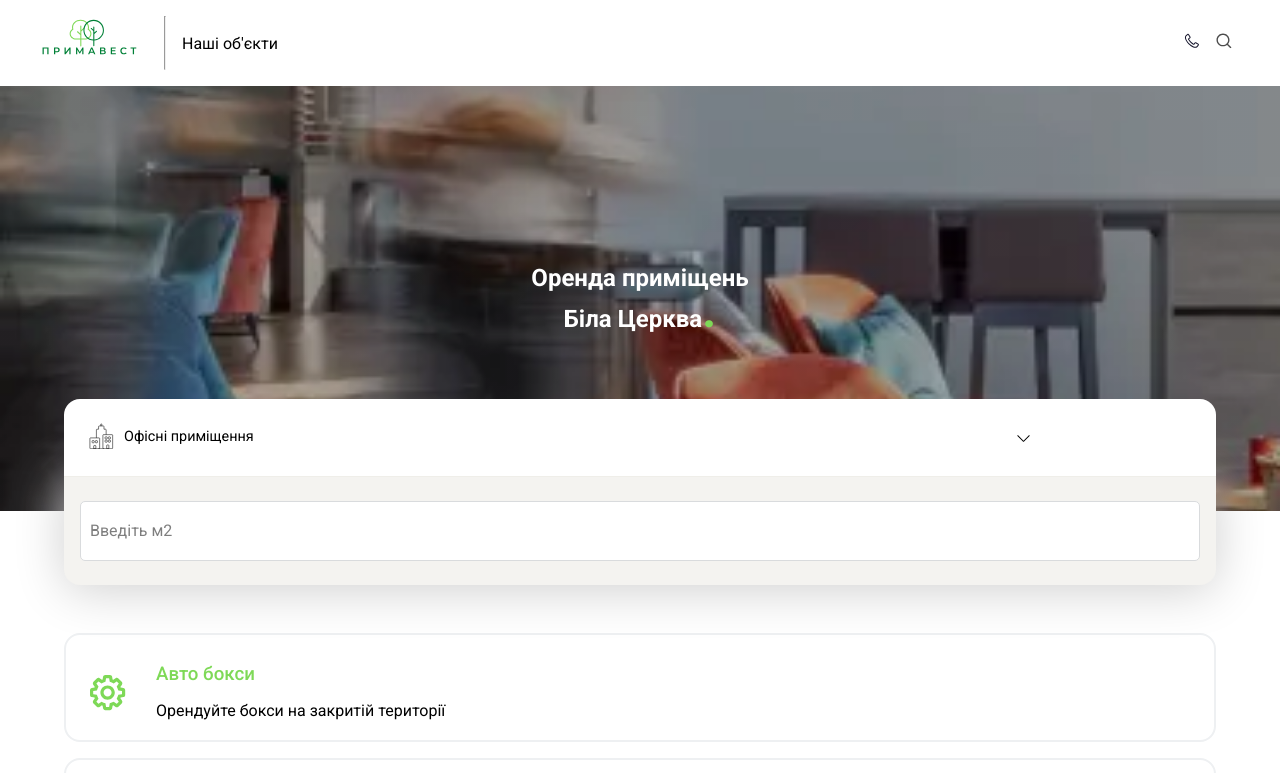
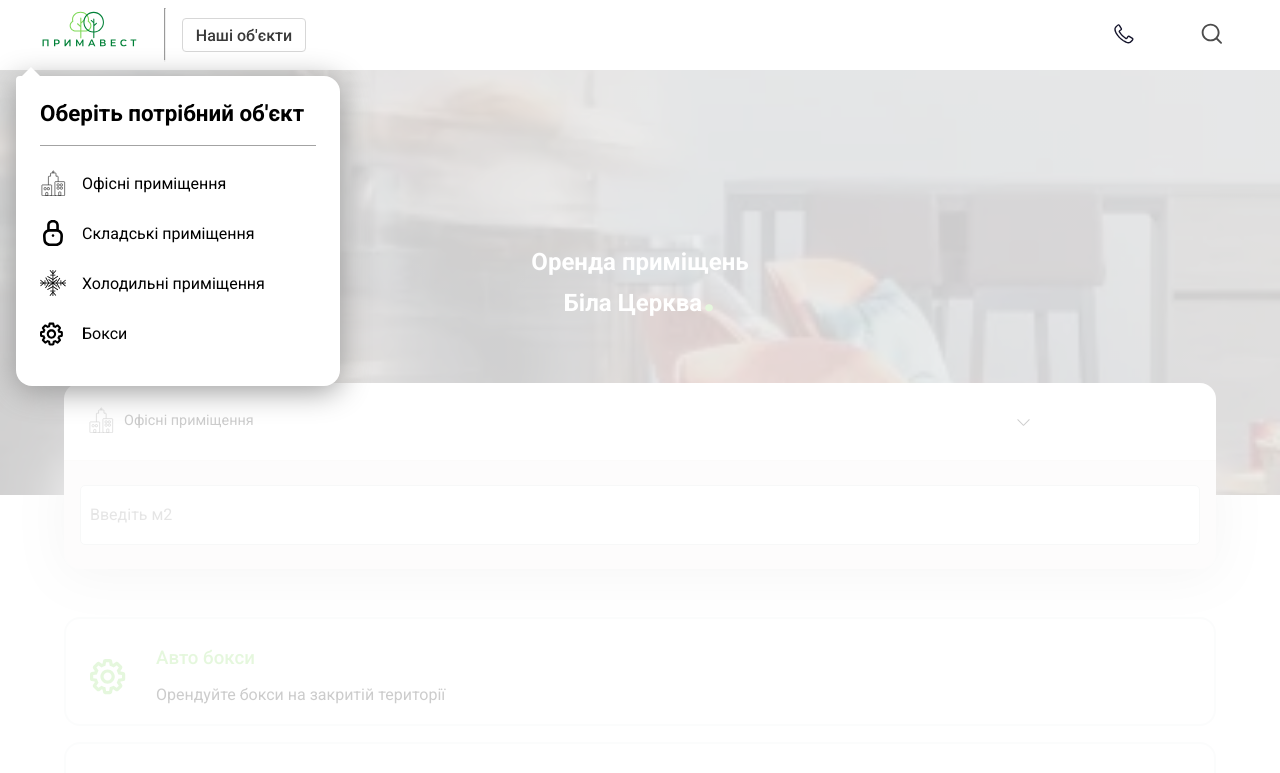
Before and after one commit to VLSLV333/StorageNextJS, a Next.js app: page / in a window 1280 px wide. Shown: the top 773 px of the page. Built offline with nearby package versions, Linux system fonts and the light colour scheme.

Commit message:
feat: almost create tablet header version, add modal tablet and desktop version, decide to create find page

```diff
--- a/components/mainPage/header/Header.jsx
+++ b/components/mainPage/header/Header.jsx
@@ -37,36 +37,35 @@ function Header() {
         </ul>
       </nav>
       <nav className={style.navDesktop}>
-        <ul
-          style={{
-            display: "flex",
-            justifyContent: "space-between",
-            padding: "0 2rem",
-          }}
-        >
+        <ul className={style.navDesktopUpperUl}>
           <li>
-            <ul style={{ display: "flex", gap: "1rem", alignItems: "center" }}>
+            <ul className={style.navDesktopFirstInnerUl}>
               <li>
                 <a href="./">
                   <Logo />
                 </a>
               </li>
-              <hr style={{ height: "3.4rem", backgroundColor: "#EBEBEB" }} />
-              <li>Наші об&apos;єкти</li>
+              <hr className={style.hr} />
+              <li>
+                <button className={style.objectsButton}>
+                  Наші об&apos;єкти
+                </button>
+              </li>
             </ul>
           </li>
-          <li style={{ display: "flex", alignItems: "center" }}>
-            <ul style={{ display: "flex", gap: "1rem" }}>
+          <li className={style.lastUpperDesktopLi}>
+            <ul className={style.lastInnerUlDesktopLi}>
               <li>
-                <button type="button">
-                  <Phone />
+                <button type="button" className={style.desktopIconButon}>
+                  <Phone h={22} w={22} />
                 </button>
               </li>
               <li>
-                {" "}
-                <button type="button">
-                  <Find />
-                </button>
+                <a href="./find">
+                  <button type="button" className={style.desktopIconButon}>
+                    <Find h={22} w={22} />
+                  </button>
+                </a>
               </li>
             </ul>
           </li>
--- a/components/mainPage/header/Header.module.scss
+++ b/components/mainPage/header/Header.module.scss
@@ -1,6 +1,6 @@
 .navMobile {
   min-height: 55px;
-  padding: 0.5rem  1rem 0 0.5rem;
+  padding: 0.5rem 1rem 0 0.5rem;
 }
 
 .ul {
@@ -25,7 +25,7 @@
   flex-direction: row;
   justify-content: space-between;
 }
-.navDesktop{
+.navDesktop {
   display: none;
 }
 
@@ -33,8 +33,66 @@
   .navMobile {
     display: none;
   }
-  .navDesktop{
+  .navDesktop {
     display: block;
-    padding: 1rem;
+    padding: 0.5rem 1rem;
   }
 }
+
+.navDesktopUpperUl {
+  display: flex;
+  justify-content: space-between;
+  padding: 0 2rem;
+}
+
+.navDesktopFirstInnerUl {
+  display: flex;
+  gap: 1rem;
+  align-items: center;
+}
+
+.hr {
+  height: 3.4rem;
+  background-color: #ebebeb;
+}
+
+.lastUpperDesktopLi {
+  display: flex;
+  align-items: center;
+}
+
+.lastInnerUlDesktopLi {
+  display: flex;
+  gap: 3rem;
+}
+
+.objectsButton {
+  border: 1px solid #d7d7d7;
+  padding: 0.4rem 0.8rem;
+  border-radius: 4px;
+  font-size: 1rem;
+  font-weight: 500;
+  color: #393939;
+}
+
+//  в залежності від стейту в нашому редаксі змінюється стиль цієї кнопки
+// .objectsButton:active {
+//   background-color: #7ed957;
+//   color: white;
+// }
+
+.objectsButton:hover {
+  background-color: #7ed957;
+  color: white;
+}
+
+.desktopIconButon {
+  width: 40px;
+  height: 40px;
+}
+
+.desktopIconButon:hover {
+  background-color: #7ed957;
+  color: white;
+  border-radius: 50px;
+}
--- a/components/mainPage/header/vectors/find/Find.jsx
+++ b/components/mainPage/header/vectors/find/Find.jsx
@@ -1,8 +1,8 @@
-function Find() {
+function Find({ h = 16, w = 16 }) {
   return (
     <svg
-      width="16"
-      height="16"
+      width={w}
+      height={h}
       viewBox="0 0 18 17"
       fill="none"
       xmlns="http://www.w3.org/2000/svg"
--- a/components/mainPage/header/vectors/phone/Phone.jsx
+++ b/components/mainPage/header/vectors/phone/Phone.jsx
@@ -1,8 +1,8 @@
-function Phone() {
+function Phone({h = 16,w = 16}) {
   return (
     <svg
-      width="16"
-      height="16"
+      width={w}
+      height={h}
       viewBox="0 0 24 24"
       fill="none"
       xmlns="http://www.w3.org/2000/svg"
--- a/components/mainPage/main/dropDownSection/DropDownSection.module.scss
+++ b/components/mainPage/main/dropDownSection/DropDownSection.module.scss
@@ -108,3 +108,12 @@
         background-color: transparent;
     }
 }
+
+@media only screen and (max-width: 381px) {
+    .lightPart {
+        padding: 1.5rem 0.2rem;
+        & h2 {
+            padding: 1.5rem 0 0 0.5rem;
+        }
+    }
+}
--- a/components/modalFind/ModalFind.module.scss
+++ b/components/modalFind/ModalFind.module.scss
@@ -3,7 +3,7 @@
     top: 60px;
     z-index: 4;
     background-color: white;
-    width: 324px;
+    width: min(85%, 324px);
     margin: 1rem 1rem;
     padding: 1rem 1.5rem;
     border-radius: 4px 16px 16px 16px;
@@ -19,3 +19,13 @@
         border-color: transparent transparent rgb(255, 255, 255);
     }
 }
+
+@media only screen and (min-width: 768px) {
+    .modal {
+        right: 0px;
+        top: 67px;
+        &::before {
+            left: 16.4em;
+        }
+    }
+}
--- a/components/modalPhone/ModalPhone.module.scss
+++ b/components/modalPhone/ModalPhone.module.scss
@@ -1,10 +1,11 @@
 .modal {
     position: absolute;
     top: 60px;
+    right: 20px;
     z-index: 4;
     background-color: white;
-    width: 324px;
-    margin: 1rem 0.5rem 1rem 1.5rem;
+    max-width: 324px;
+    margin: 1rem 0 1rem 1.5rem;
     padding: 1rem 1.5rem;
     border-radius: 4px 16px 16px 16px;
     box-shadow: 0px 5px 30px rgb(153, 153, 153);
@@ -28,16 +29,52 @@
 
     & .number {
         color: #7ed957;
-        font-size: 1.7rem;
+        font-size: 1.5rem;
     }
 
     &::before {
         content: '';
         top: -1.2rem;
-        left: 18rem;
+        left: 77.1vw;
         position: absolute;
         border-width: 10px;
         border-style: solid;
         border-color: transparent transparent rgb(255, 255, 255);
     }
 }
+
+@media only screen and (min-width: 345px) {
+    .modal {
+        &::before {
+            left: 78.5vw;
+        }
+    }
+}
+
+@media only screen and (min-width: 377px) {
+    .modal {
+        &::before {
+            left:18.4rem;
+        }
+    }
+}
+
+@media only screen and (min-width: 768px) {
+    .modal {
+        top: 67px;
+        max-width: 400px;
+        right: 2rem;
+        &::before {
+            left: 16.7rem;
+        }
+    }
+}
+
+
+@media only screen and (max-width: 319px) {
+    .modal {
+        &::before {
+            display: none;
+        }
+    }
+}
--- a/components/wholePageBlur/PageBlur.module.scss
+++ b/components/wholePageBlur/PageBlur.module.scss
@@ -7,3 +7,9 @@
   background-color: rgb(255, 255, 255);
   opacity: 0.8;
 }
+
+@media only screen and (max-width: 319px) {
+  .blur {
+    display: none;
+  }
+}
--- /dev/null
+++ b/pages/find/index.jsx
@@ -0,0 +1,3 @@
+export default function Find() {
+    return <h1>Lets find it!</h1>
+}
--- a/pages/index.jsx
+++ b/pages/index.jsx
@@ -25,8 +25,8 @@ export default function Home() {
       <Header />
       <Main />
       <Footer />
-      {/* <PageBlur /> */}
-      {/* <ModalMeinMenu /> */}
+      <PageBlur />
+      <ModalMeinMenu />
       {/* <ModalFind /> */}
       {/* <ModalPhone /> */}
     </>
--- a/styles/globals.css
+++ b/styles/globals.css
@@ -9,8 +9,9 @@
 }
 
 body {
-  min-width: 360px;
+  min-width: 320px;
   font-family: 'Roboto', sans-serif;
+  overflow-x: hidden;
 }
 
 ul {
@@ -20,4 +21,5 @@ ul {
 button {
   border: none;
   background-color: inherit;
+  font-family: 'Roboto', sans-serif;
 }
```
Lines whose indentation alone changed are shown as unchanged.
